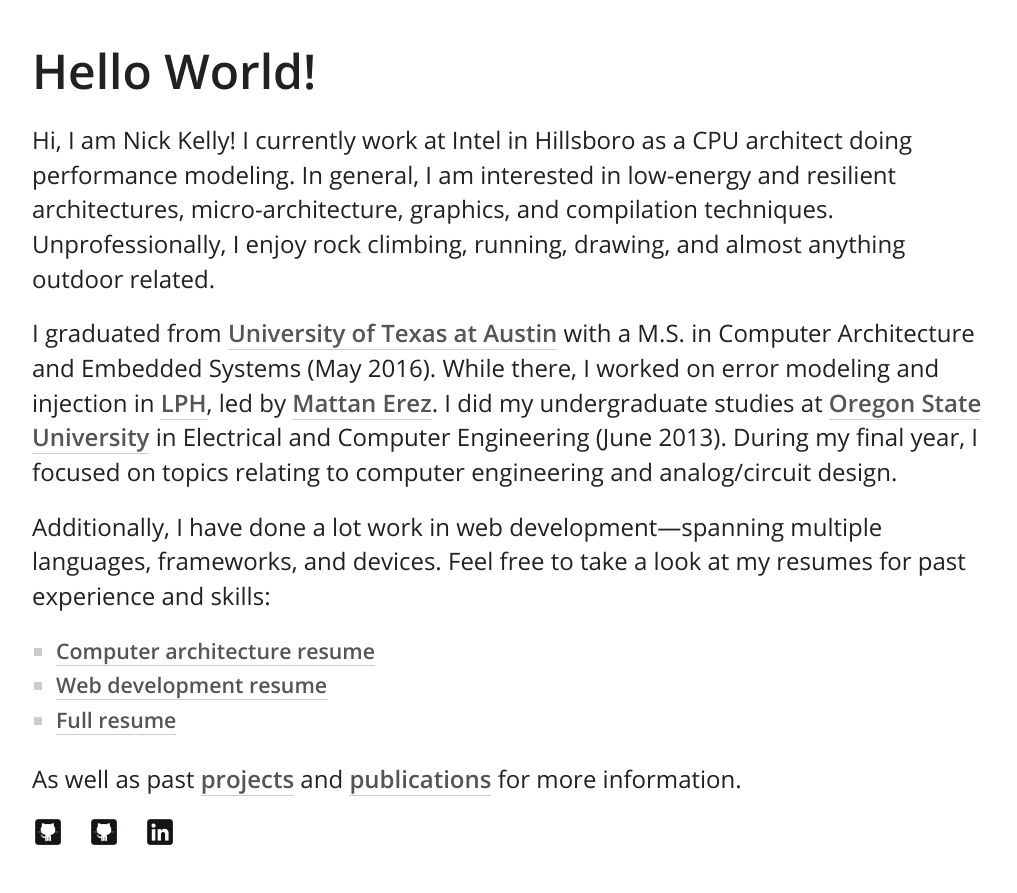
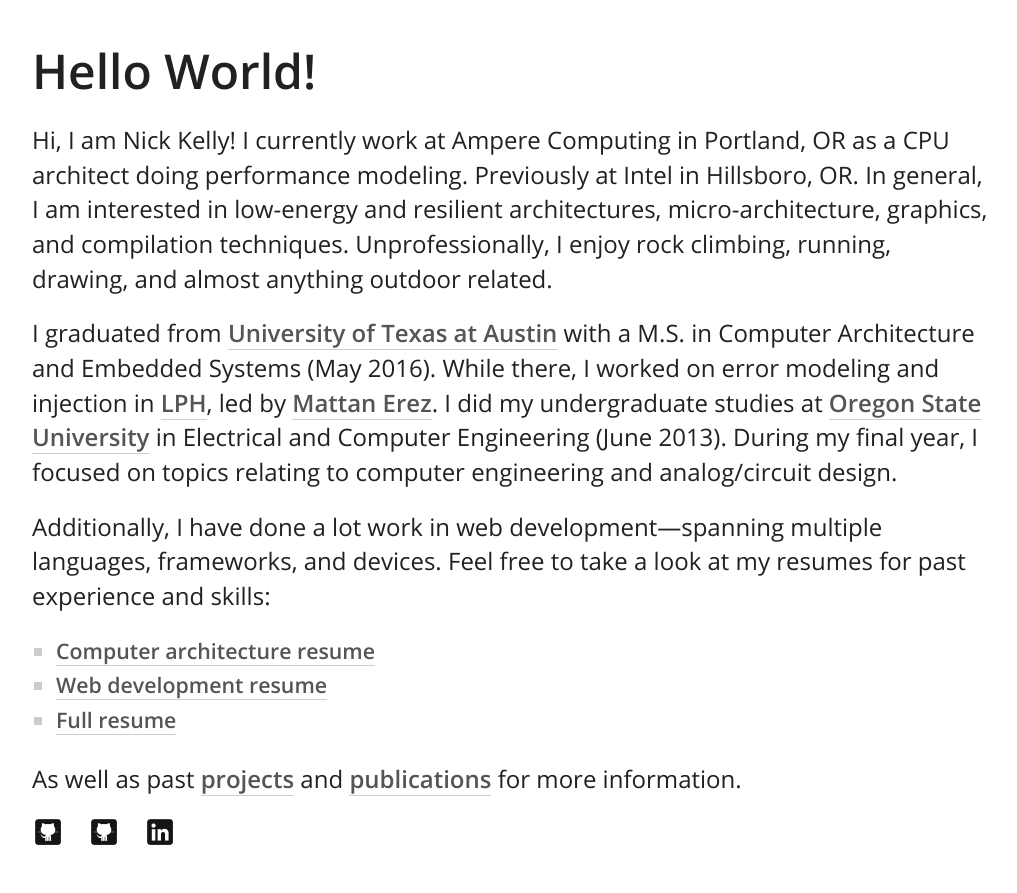
Before and after one commit to skimmmer/skimmmer.github.io, a Jekyll site: the page built from index.html, in a window 1280 px wide. Shown: the part 362-1255 px from the top of the page, without its empty margins (128-1145 px from the left). Built offline with Jekyll 4.4.1, drawn with Linux system fonts in a browser that asks for light colours; nearby versions of some CDN libraries.

Commit message:
Update main page

```diff
--- a/index.html
+++ b/index.html
@@ -4,8 +4,8 @@
 ---
 <h1>Hello World!</h1>
 <p class="large">
-Hi, I am Nick Kelly! I currently work at Intel in Hillsboro as a CPU architect doing performance
-modeling.  In general, I am interested in low-energy and resilient architectures,
+Hi, I am Nick Kelly! I currently work at Ampere Computing in Portland, OR as a CPU architect doing performance
+modeling. Previously at Intel in Hillsboro, OR. In general, I am interested in low-energy and resilient architectures,
 micro-architecture, graphics, and compilation techniques. Unprofessionally, I enjoy rock climbing,
 running, drawing, and almost anything outdoor related.
 </p>
```
